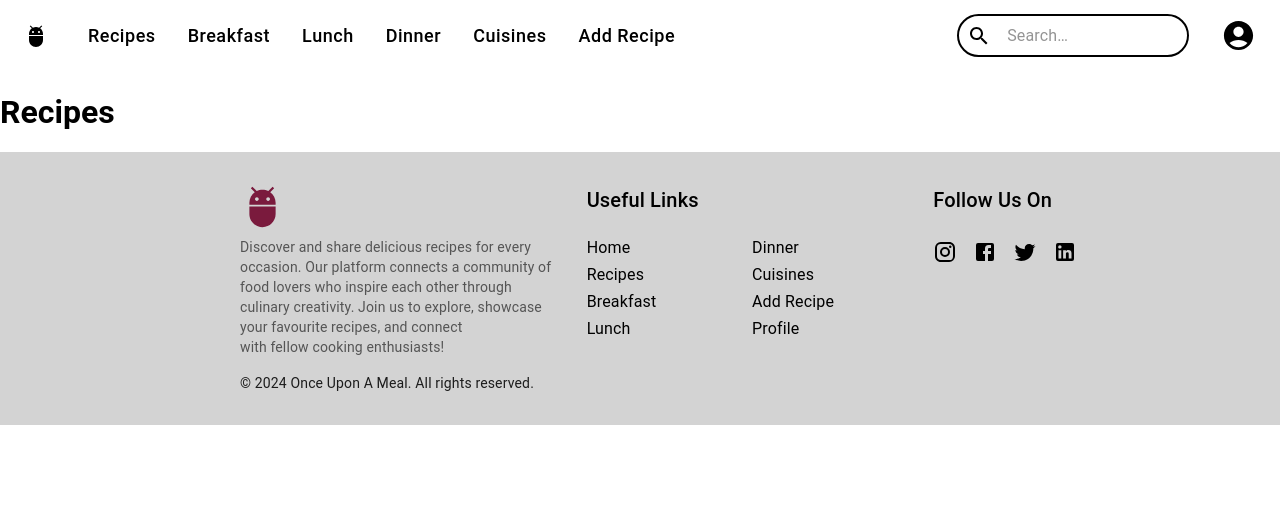
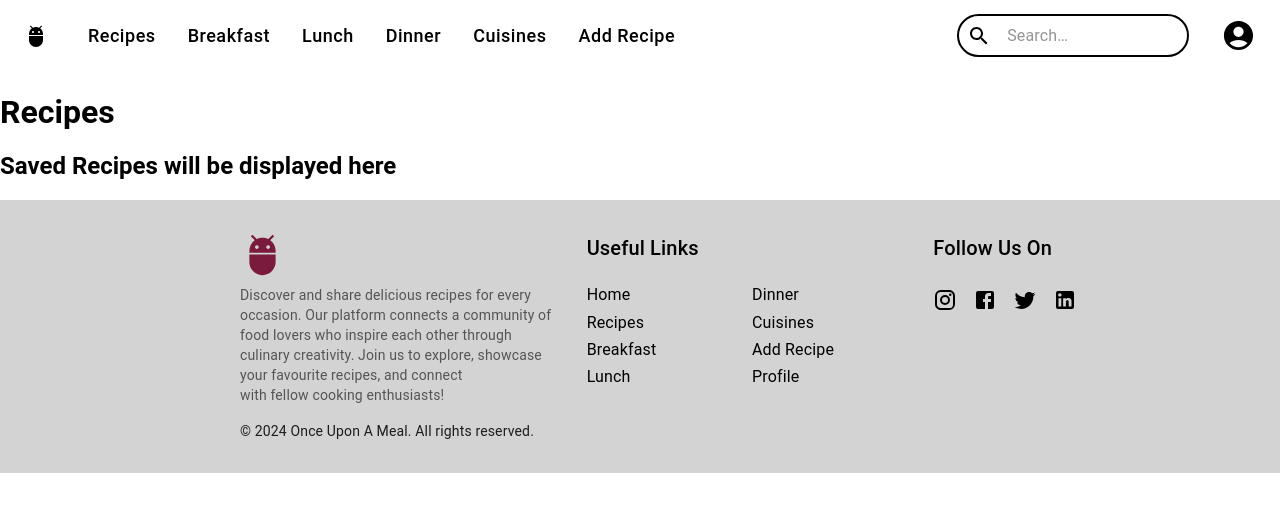
Before and after one commit to Michelle2317/COMP3170-Project, a React (Vite) app: page /recipes in a window 1280 px wide. Shown: the top 512 px of the page. Built offline with nearby package versions, Linux system fonts and the light colour scheme.

Commit message:
recipe page test

```diff
--- a/src/pages/Recipes.jsx
+++ b/src/pages/Recipes.jsx
@@ -1,5 +1,8 @@
 export default function Recipes() {
 	return (
-                <h1>Recipes</h1>
+                <>
+                        <h1>Recipes</h1>
+                        <h2>Saved Recipes will be displayed here</h2>
+                </>
         )
 }
```
